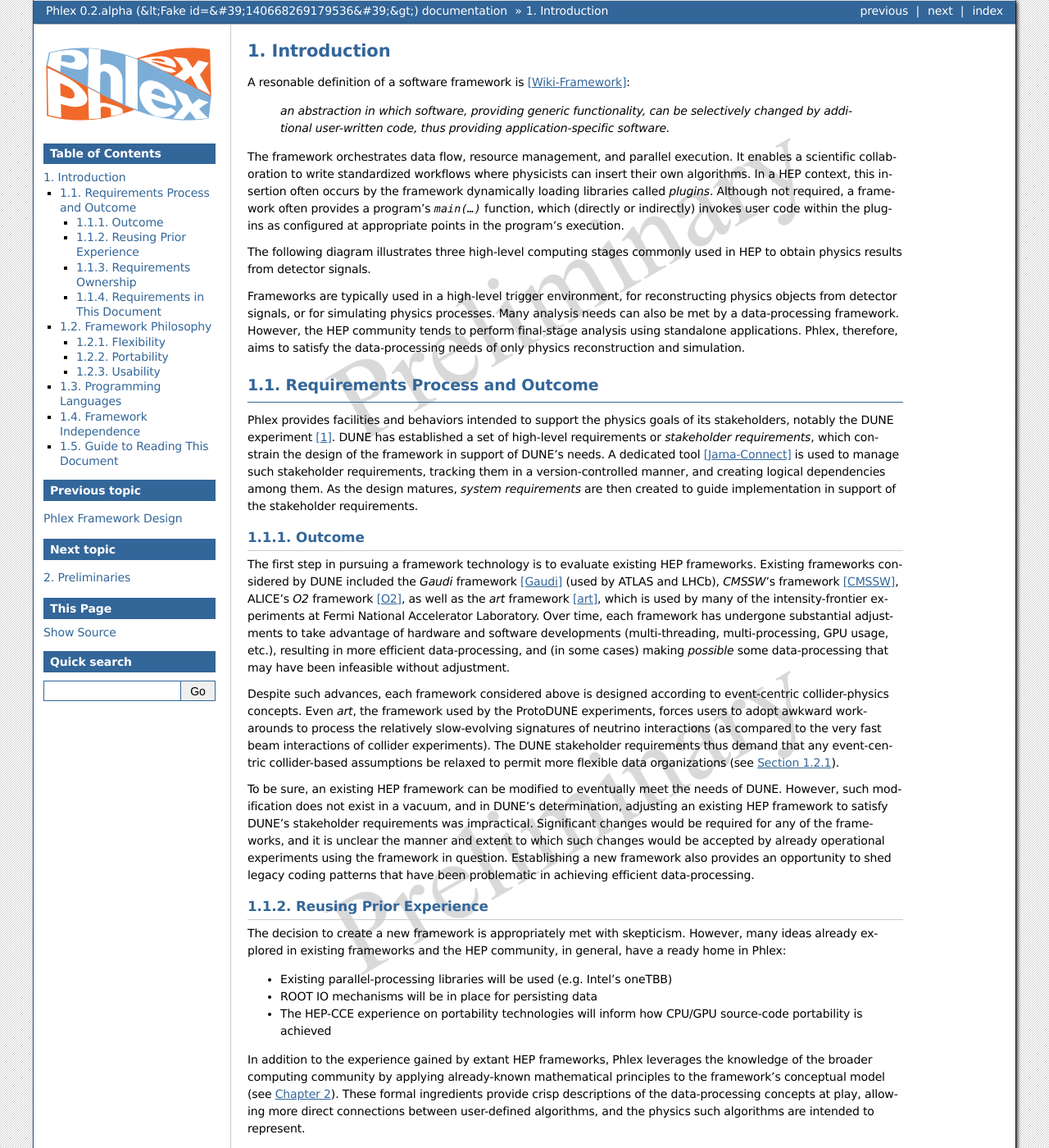
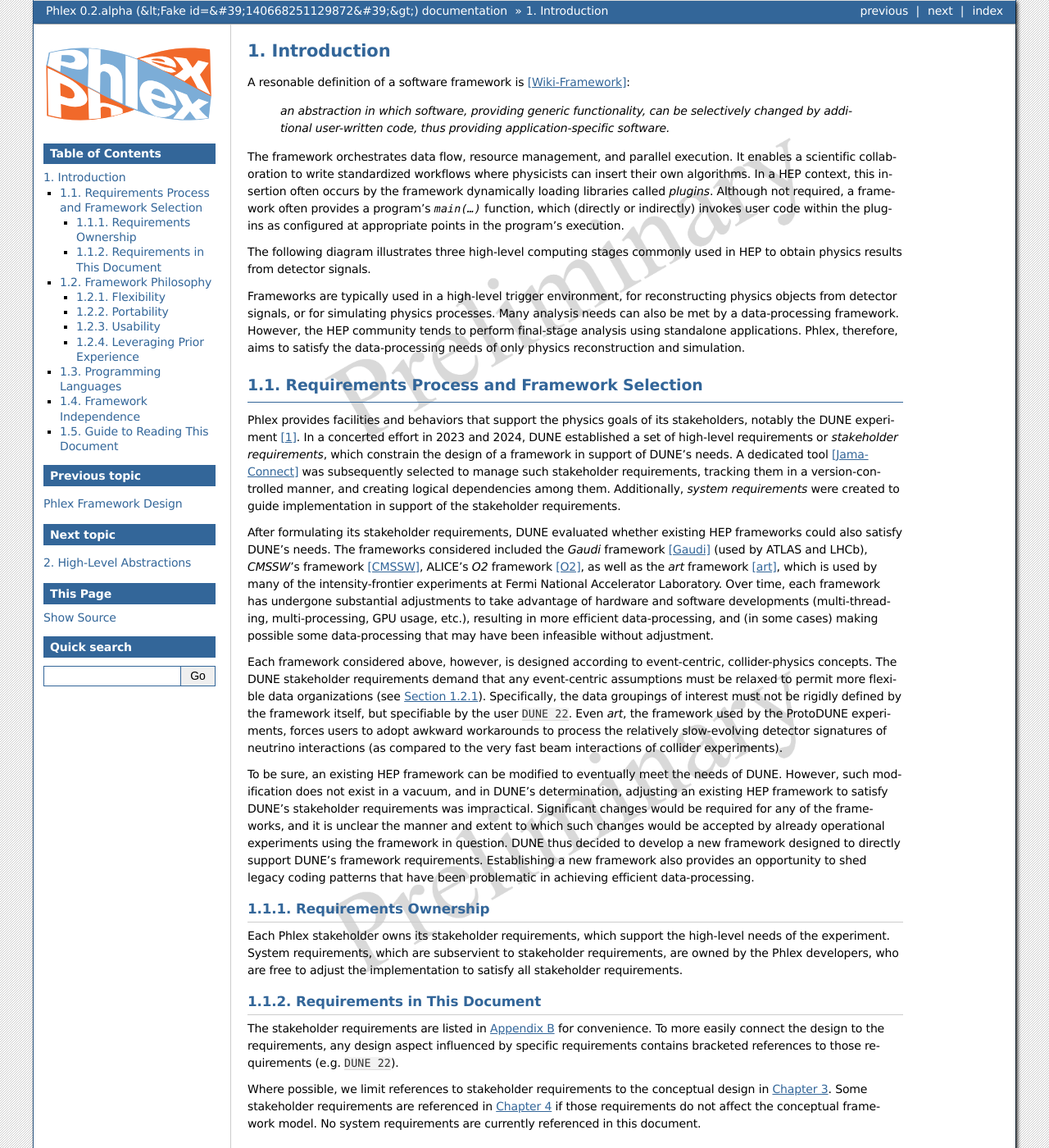
Before and after one commit to Framework-R-D/phlex-design, a Sphinx documentation site: the page built from doc/introduction.rst, in a window 1280 px wide and 1400 px high. Shown: the whole window at 82% size. Built offline with Sphinx 7.4.7, drawn with Linux system fonts in a browser that asks for light colours; cross-references to code outside the pages are shown as plain code; some of the changed text lies outside the part shown.

Commit message:
Adjustments according to developer comments.

```diff
--- a/doc/appendices/definitions.rst
+++ b/doc/appendices/definitions.rst
@@ -59,7 +59,9 @@ Definitions
         Ensemble of software delivered with the application framework.
 
     Index set
-        A mathematical set used to identify elements of an indexed family—e.g. in the expression :math:`[a_1, a_2, \dots, a_n] = \family{a}`, the index set :math:`\isetdefault` is the set :math:`\{1,\ 2,\ \dots,\ n\}`.
+        A mathematical set that provides the indexes of an indexed family.
+
+        For the family :math:`a = [a_1, a_2, \dots, a_n] = \family{a}`, the index set :math:`\isetdefault` is the set :math:`\{1,\ 2,\ \dots,\ n\}`.
 
     Indexed family
         A collection of elements identified by an index from an index set.
--- a/doc/appendices/requirements.rst
+++ b/doc/appendices/requirements.rst
@@ -176,7 +176,7 @@ Conceptual requirements
 
     The framework shall support flexibly defined, context-aware processing units to address the varying granularity necessary for processing different kinds of data.
 
-- See :numref:`introduction:Flexibility`
+- See :numref:`introduction:Requirements Process and Framework Selection`, :numref:`introduction:Flexibility`
 
 .. req:: Definition of data products
     :collapse:
--- a/doc/conf.py
+++ b/doc/conf.py
@@ -120,6 +120,8 @@ new_commands = r"""
 % The following is needed to ensure consistent footnote ordering
 % within each LaTeX-rendered chapter:
 %  (see https://github.com/sphinx-doc/sphinx/issues/3652#issuecomment-303195583)
+% and then to never reset the counter at the chapter level
+%  (https://texfaq.org/FAQ-run-fn-nos)
 \makeatletter
 \def\FNH@footnoteenv@i[#1]{\FNH@footnoteenv}
 \def\FNH@footnotetextenv@i[#1]{\FNH@footnotetextenv}
@@ -127,6 +129,7 @@ new_commands = r"""
    {\ifx\thepage\relax\else\protect\spx@opt@BeforeFootnote
                              \protect\footnotemark\fi}%
 \makeatother
+\counterwithout*{footnote}{chapter}
 
 % Number subsubsections
 \setcounter{secnumdepth}{3}
@@ -156,7 +159,7 @@ mathjax3_config = {
           "isetdefault": ['\\mathcal{I}', 0],
           "iset": ['\\isetdefault_{#1}', 1],
           "fami": ['\\left[#1_i\\right]', 1],
-          "family": ['\\left[#1_i\\right]_{i \\in \\isetdefault', 1],
+          "family": ['\\left[#1_i\\right]_{i \\in \\isetdefault}', 1],
           "ifamily": ['\\left[#1_i\\right]_{i \\in \\iset{#2}}', 2],
           "comp": ['\\circ', 0],
       }
--- a/doc/introduction.rst
+++ b/doc/introduction.rst
@@ -20,45 +20,29 @@ Many analysis needs can also be met by a data-processing framework.
 However, the HEP community tends to perform final-stage analysis using standalone applications.
 Phlex, therefore, aims to satisfy the data-processing needs of only physics reconstruction and simulation.
 
-================================
-Requirements Process and Outcome
-================================
+============================================
+Requirements Process and Framework Selection
+============================================
 
-Phlex provides facilities and behaviors intended to support the physics goals of its stakeholders, notably the DUNE experiment [#f1]_.
-DUNE has established a set of high-level requirements or *stakeholder requirements*, which constrain the design of the framework in support of DUNE's needs.
-A dedicated tool [Jama-Connect]_ is used to manage such stakeholder requirements, tracking them in a version-controlled manner, and creating logical dependencies among them.
-As the design matures, *system requirements* are then created to guide implementation in support of the stakeholder requirements.
+Phlex provides facilities and behaviors that support the physics goals of its stakeholders, notably the DUNE experiment [#f1]_.
+In a concerted effort in 2023 and 2024, DUNE established a set of high-level requirements or *stakeholder requirements*, which constrain the design of a framework in support of DUNE's needs.
+A dedicated tool [Jama-Connect]_ was subsequently selected to manage such stakeholder requirements, tracking them in a version-controlled manner, and creating logical dependencies among them.
+Additionally, *system requirements* were created to guide implementation in support of the stakeholder requirements.
 
--------
-Outcome
--------
+After formulating its stakeholder requirements, DUNE evaluated whether existing HEP frameworks could also satisfy DUNE's needs.
+The frameworks considered included the *Gaudi* framework [Gaudi]_ (used by ATLAS and LHCb), *CMSSW*'s framework [CMSSW]_, ALICE's *O2* framework [O2]_, as well as the *art* framework [art]_, which is used by many of the intensity-frontier experiments at Fermi National Accelerator Laboratory.
+Over time, each framework has undergone substantial adjustments to take advantage of hardware and software developments (multi-threading, multi-processing, GPU usage, etc.), resulting in more efficient data-processing, and (in some cases) making possible some data-processing that may have been infeasible without adjustment.
 
-The first step in pursuing a framework technology is to evaluate existing HEP frameworks.
-Existing frameworks considered by DUNE included the *Gaudi* framework [Gaudi]_ (used by ATLAS and LHCb), *CMSSW*'s framework [CMSSW]_, ALICE's *O2* framework [O2]_, as well as the *art* framework [art]_, which is used by many of the intensity-frontier experiments at Fermi National Accelerator Laboratory.
-Over time, each framework has undergone substantial adjustments to take advantage of hardware and software developments (multi-threading, multi-processing, GPU usage, etc.), resulting in more efficient data-processing, and (in some cases) making *possible* some data-processing that may have been infeasible without adjustment.
-
-Despite such advances, each framework considered above is designed according to event-centric collider-physics concepts.
-Even *art*, the framework used by the ProtoDUNE experiments, forces users to adopt awkward workarounds to process the relatively slow-evolving signatures of neutrino interactions (as compared to the very fast beam interactions of collider experiments).
-The DUNE stakeholder requirements thus demand that any event-centric collider-based assumptions be relaxed to permit more flexible data organizations (see :numref:`introduction:Flexibility`).
+Each framework considered above, however, is designed according to event-centric, collider-physics concepts.
+The DUNE stakeholder requirements demand that any event-centric assumptions must be relaxed to permit more flexible data organizations (see :numref:`introduction:Flexibility`).
+Specifically, the data groupings of interest must not be rigidly defined by the framework itself, but specifiable by the user :need:`DUNE 22`.
+Even *art*, the framework used by the ProtoDUNE experiments, forces users to adopt awkward workarounds to process the relatively slow-evolving detector signatures of neutrino interactions (as compared to the very fast beam interactions of collider experiments).
 
 To be sure, an existing HEP framework can be modified to eventually meet the needs of DUNE.
 However, such modification does not exist in a vacuum, and in DUNE's determination, adjusting an existing HEP framework to satisfy DUNE's stakeholder requirements was impractical.
 Significant changes would be required for any of the frameworks, and it is unclear the manner and extent to which such changes would be accepted by already operational experiments using the framework in question.
+DUNE thus decided to develop a new framework designed to directly support DUNE's framework requirements.
 Establishing a new framework also provides an opportunity to shed legacy coding patterns that have been problematic in achieving efficient data-processing.
-
-------------------------
-Reusing Prior Experience
-------------------------
-
-The decision to create a new framework is appropriately met with skepticism.
-However, many ideas already explored in existing frameworks and the HEP community, in general, have a ready home in Phlex:
-
-- Existing parallel-processing libraries will be used (e.g. Intel's oneTBB)
-- ROOT IO mechanisms will be in place for persisting data
-- The HEP-CCE experience on portability technologies will inform how CPU/GPU source-code portability is achieved
-
-In addition to the experience gained by extant HEP frameworks, Phlex leverages the knowledge of the broader computing community by applying already-known mathematical principles to the framework's conceptual model (see :numref:`Chapter %s <preliminaries:Preliminaries>`).
-These formal ingredients provide crisp descriptions of the data-processing concepts at play, allowing more direct connections between user-defined algorithms, and the physics such algorithms are intended to represent.
 
 ----------------------
 Requirements Ownership
@@ -72,7 +56,7 @@ Requirements in This Document
 -----------------------------
 
 The stakeholder requirements are listed in :numref:`Appendix %s <appendices/requirements:Framework requirements>` for convenience.
-To more easily connect the design to the requirements, any design aspect influenced by specific requirements contains bracketed references to those requirements (e.g. :need:`DUNE 1`).
+To more easily connect the design to the requirements, any design aspect influenced by specific requirements contains bracketed references to those requirements (e.g. :need:`DUNE 22`).
 
 Where possible, we limit references to stakeholder requirements to the conceptual design in :numref:`Chapter %s <conceptual_design:Conceptual design>`.
 Some stakeholder requirements are referenced in :numref:`Chapter %s <supporting_design:Supporting design>` if those requirements do not affect the conceptual framework model.
@@ -154,6 +138,21 @@ Phlex strives to meet this expectation in various ways:
         A graceful shutdown refers to a framework program that completes the processing of all in-flight data, safely closes all open input and output files, cleans up connections to external entities (such as databases), etc. before the program ends.
         This ensures that no resources are left in ill-defined states and that all output files are readable and valid.
 
+---------------------------
+Leveraging Prior Experience
+---------------------------
+
+The decision to create a new framework is appropriately met with skepticism.
+However, the selection of which framework design to pursue was strongly guided by past R\&D efforts specifically targeted to explore DUNE's framework needs [Meld]_.
+In addition, many ideas already represented in existing production-quality frameworks have their home in Phlex:
+
+- Existing parallel-processing libraries will be used (e.g. Intel's oneTBB),
+- ROOT IO mechanisms will be in place for persisting data,
+- The HEP-CCE experience on portability technologies will inform how CPU/GPU source-code portability is achieved.
+
+The chance to develop a new framework also necessitates a re-examination of the knowledge acquired by the broader computing community, and how that knowledge can be applied to data-processing in HEP.
+Consequently, part of the Phlex design is simply a summary of prior research that has a ready application to DUNE's data-processing needs (e.g. see :numref:`Chapter %s <preliminaries:High-Level Abstractions>`).
+
 =====================
 Programming Languages
 =====================
@@ -179,14 +178,18 @@ In fact, depending on what the algorithm is doing, some algorithms might require
 Guide to Reading This Document
 ==============================
 
-This document is intended to convey Phlex's conceptual design in :numref:`Chapter %s <conceptual_design:Conceptual design>`, with supporting material in :numref:`Chapter %s <supporting_design:Supporting design>`.
-Preliminary remarks are presented in :numref:`Chapter %s <preliminaries:Preliminaries>`, in which we discuss the formal ingredients to the conceptual design.
+This document is intended to convey Phlex's conceptual design without delving into implementation specifics.
+We therefore adopt a set of high-level abstractions that model the data-processing the framework will perform.
+These ideas are discussed in :numref:`Chapter %s <preliminaries:High-Level Abstractions>`, which summarizes well-known mathematical concepts already used in the computing industry.
+From there, we discuss the conceptual design itself in :numref:`Chapter %s <conceptual_design:Conceptual design>`.
 
 .. only:: conceptual_design_only
 
    Appendices are provided that give definitions (:numref:`Appendix %s <appendices/definitions:Definitions>`) and list stakeholder requirements (:numref:`Appendix %s <appendices/requirements:Framework Requirements>`).
 
 .. only:: not conceptual_design_only
+
+   Supporting material is presented in :numref:`Chapter %s<supporting_design:Supporting design>`.
 
    Appendices are provided that give definitions (:numref:`Appendix %s <appendices/definitions:Definitions>`), list stakeholder requirements (:numref:`Appendix %s <appendices/requirements:Framework Requirements>`), present supported platforms (:numref:`Appendix %s <appendices/platforms:Supported Platforms>`), and discuss Phlex deployment (:numref:`Appendix %s <appendices/deployment:Deployment>`).
 
@@ -206,10 +209,11 @@ Preliminary remarks are presented in :numref:`Chapter %s <preliminaries:Prelimin
 
    .. rubric:: References
 
+.. [Wiki-Framework] https://en.wikipedia.org/w/index.php?title=Software_framework&oldid=1285034658
+.. [Jama-Connect] https://www.jamasoftware.com/platform/jama-connect/
 .. [Gaudi] Charles Leggett, *et al*, J. Phys. Conf. Ser. **898**, 042009 (2017)
 .. [CMSSW] E. Sexton-Kennedy, *et al*, J. Phys. Conf. Ser. **608**, 012034 (2015)
 .. [O2] J. Adam, *et al* [ALICE Collaboration], “Technical Design Report for the Upgrade of the Online-Offline Computing System”, CERN-LHCC-2015-006, ALICE-TDR-019 (2015)
 .. [art] C. Green, *et al*, J. Phys. Conf. Ser. **396**, 022020 (2012)
-.. [Wiki-Framework] https://en.wikipedia.org/w/index.php?title=Software_framework&oldid=1285034658
-.. [Jama-Connect] https://www.jamasoftware.com/platform/jama-connect/
+.. [Meld] K. Knoepfel, EPJ Web of Conferences **295**, 05014 (2024)
 .. [SPEC-0] https://scientific-python.org/specs/spec-0000/
--- a/doc/preliminaries.rst
+++ b/doc/preliminaries.rst
@@ -1,8 +1,16 @@
-*************
-Preliminaries
-*************
+***********************
+High-Level Abstractions
+***********************
 
-Phlex adopts a *functional programming* paradigm, which is heavily influenced by mathematics.
+With Phlex, the general notion of data-processing must be expressed without relying on the concept of an *event* :need:`DUNE 22`.
+We therefore avoid the "event" terminology altogether.
+Instead, we adopt a set of well-known abstractions that can be systematically applied to each of the processing behaviors required of Phlex.
+These ideas work together, and they are presented here as ingredients necessary for understanding the conceptual design given in :numref:`Chapter %s <conceptual_design:Conceptual design>`.
+
+This chapter is somewhat formal in mathematics.
+However, the formality used provides crisp descriptions of the data-processing concepts required of Phlex, enabling a computing model that is (a) naturally thread-safe, and (b) allows a close connection between user-defined algorithms and the physics such algorithms are intended to represent.
+
+As will be discussed in :numref:`ch_preliminaries/functional_programming:Functional Programming`, Phlex adopts a *functional programming* paradigm for the construction of workflows.
 To adequately describe what functional programming is, we first introduce function notation, the concept of the *type*, and mathematical sequences and indexed families.
 With these ingredients, we are then able to discuss functional programming and how it is supported by data-flow graphs.
 
```
Also changed, not shown: doc/ch_conceptual_design/registration.rst (+7 -13 lines).
